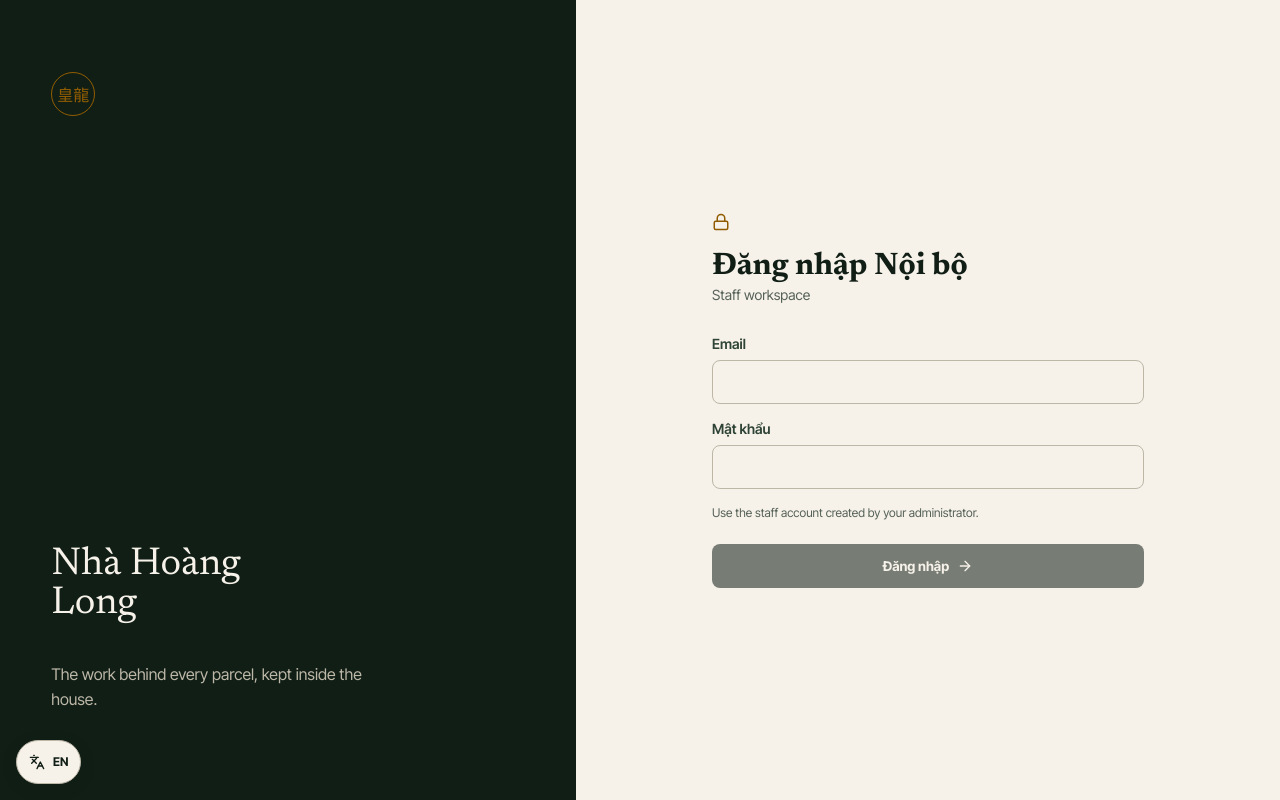
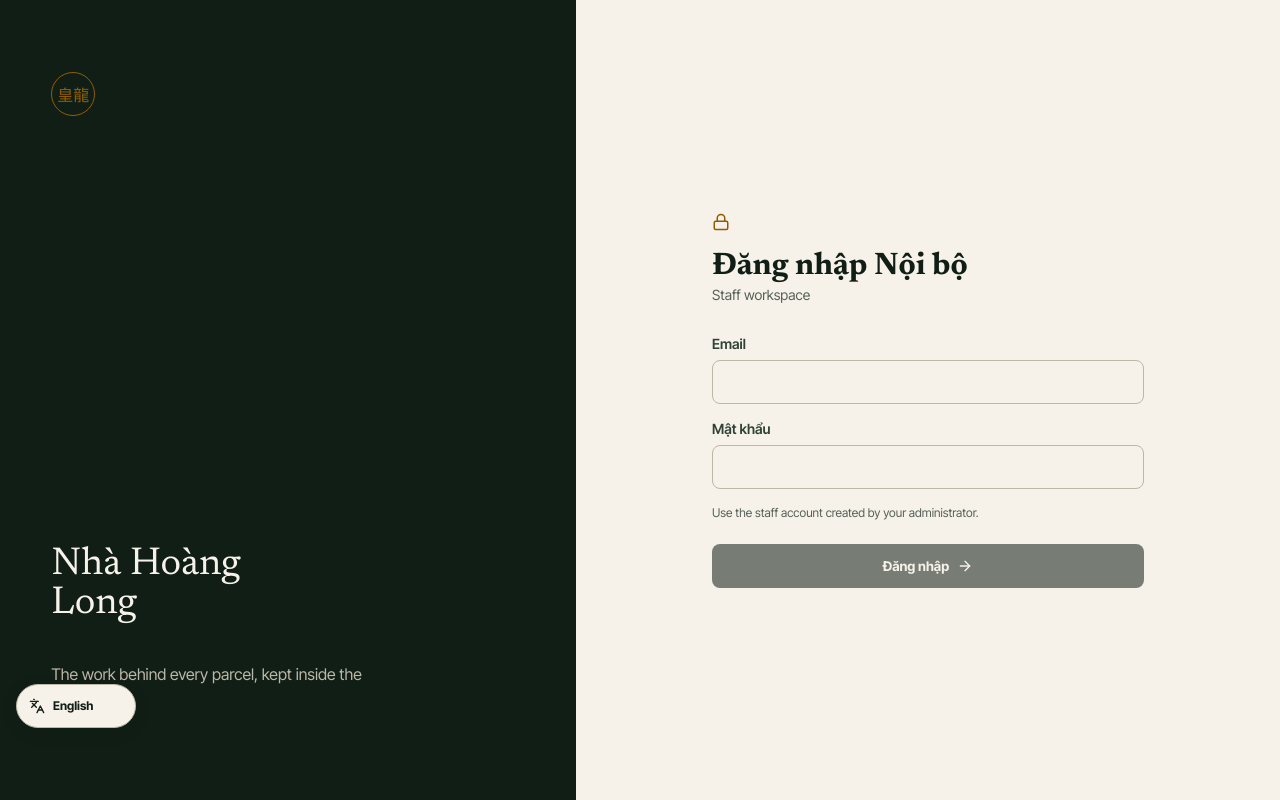
Before and after one commit to longnguyen29/hoang-long-tra-app, a Next.js app: page /admin/login in a window 1280 px wide. Built offline with nearby package versions, Linux system fonts and the light colour scheme; no server answers.

Commit message:
Make admin language switch discoverable

```diff
--- a/app/globals.css
+++ b/app/globals.css
@@ -519,8 +519,11 @@ label:focus-visible,
 /* Persistent language control shared by the public house and every management workbench. */
 .hl-locale-switch{position:fixed;inset-inline-start:var(--space-sm);inset-block-end:var(--space-sm);z-index:90;min-width:var(--control-height);min-height:var(--control-height);display:inline-flex;align-items:center;justify-content:center;gap:var(--space-2xs);padding-inline:var(--space-xs);border:var(--rule-thin) solid var(--color-rule);border-radius:var(--radius-round);background:var(--color-paper);color:var(--color-ink);font:700 var(--text-xs)/1 var(--font-body);box-shadow:0 var(--space-3xs) var(--space-sm) color-mix(in oklch,var(--color-ink) 14%,transparent)}
 .hl-locale-switch svg{width:var(--text-base);height:var(--text-base)}
+.hl-locale-switch--admin{min-width:7.5rem;justify-content:flex-start}
 body:has([aria-modal="true"]) .hl-locale-switch{display:none}
 @media(hover:hover) and (pointer:fine){.hl-locale-switch:hover{border-color:var(--color-accent);color:var(--color-accent)}}
+@media(min-width:48rem){.hl-locale-switch--admin{inset-block-end:calc(var(--space-sm) + var(--control-height) + var(--space-xs))}}
+@media(max-width:47.99rem){.hl-locale-switch--admin{inset-inline-start:auto;inset-inline-end:var(--space-sm)}}
 @media(prefers-reduced-motion:reduce){.hl-locale-switch{transition:none}}
 
 /* Management action notes. A single fixed layer avoids clipping inside rails, drawers,
--- a/components/i18n/LocaleProvider.jsx
+++ b/components/i18n/LocaleProvider.jsx
@@ -1,6 +1,7 @@
 "use client";
 
 import { createContext, useContext, useEffect, useMemo, useState } from "react";
+import { usePathname } from "next/navigation";
 import { Languages } from "lucide-react";
 import { STR } from "@/lib/strings";
 import { CATEGORIES, LIBRARY_CATEGORIES, NAV, PRICE_TIERS, STATUS_STEPS } from "@/lib/constants";
@@ -213,6 +214,7 @@ const translateDom = (root, locale) => {
 export const useLocale = () => useContext(LocaleContext);
 
 export default function LocaleProvider({ children }) {
+  const pathname = usePathname();
   const [locale, setLocale] = useState("vi");
 
   useEffect(() => {
@@ -257,7 +259,7 @@ export default function LocaleProvider({ children }) {
       <ActionTooltipLayer />
       <button
         type="button"
-        className="hl-locale-switch"
+        className={`hl-locale-switch${pathname?.startsWith("/admin") ? " hl-locale-switch--admin" : ""}`}
         onClick={value.toggleLocale}
         aria-label={locale === "vi" ? "Switch to English" : "Chuyển sang tiếng Việt"}
         aria-description={locale === "vi" ? "Đổi toàn bộ giao diện sang tiếng Anh." : "Switch the full interface to Vietnamese."}
@@ -265,7 +267,7 @@ export default function LocaleProvider({ children }) {
         data-no-translate
       >
         <Languages aria-hidden="true" />
-        <span>{locale === "vi" ? "EN" : "VI"}</span>
+        <span>{locale === "vi" ? "English" : "Tiếng Việt"}</span>
       </button>
     </LocaleContext.Provider>
   );
```
